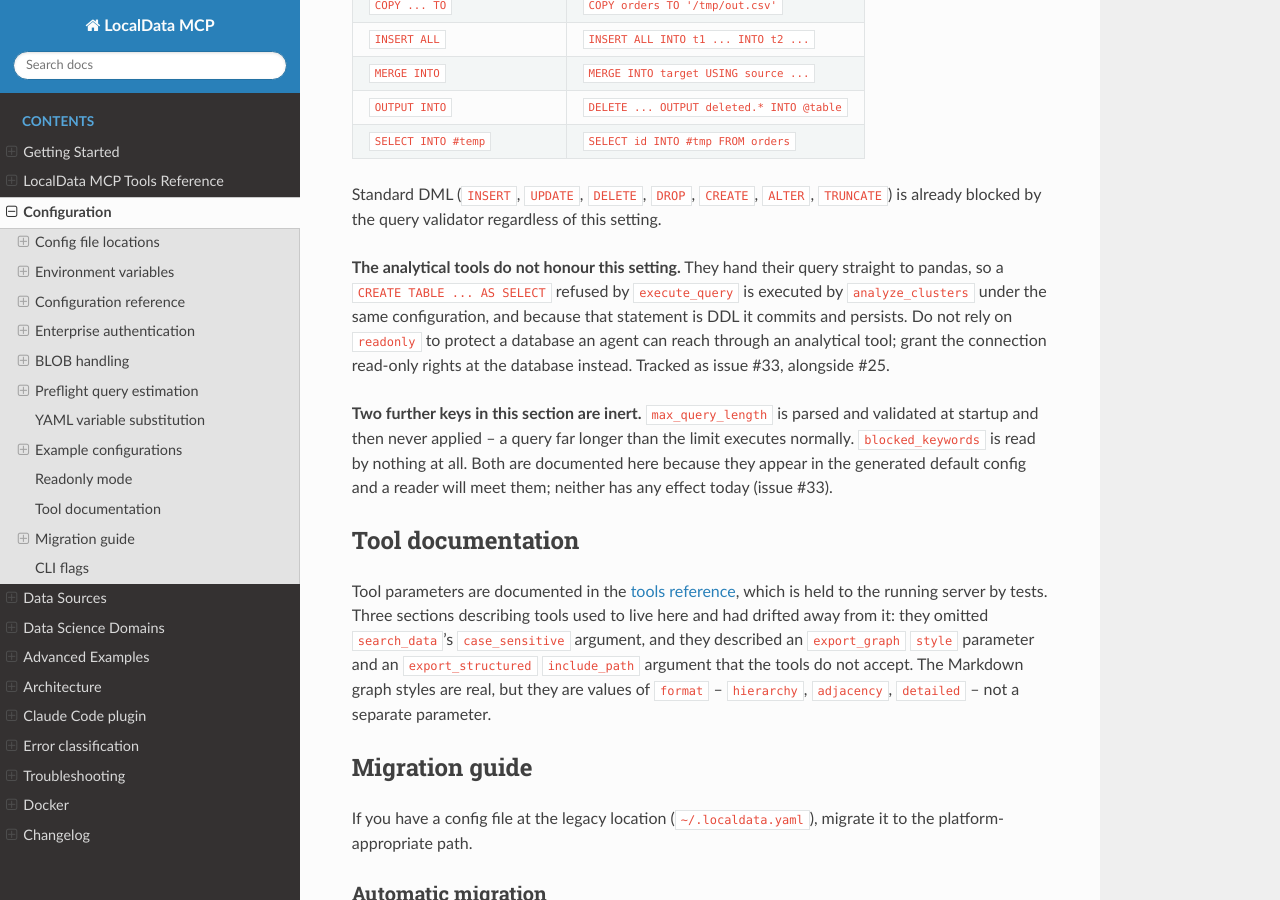
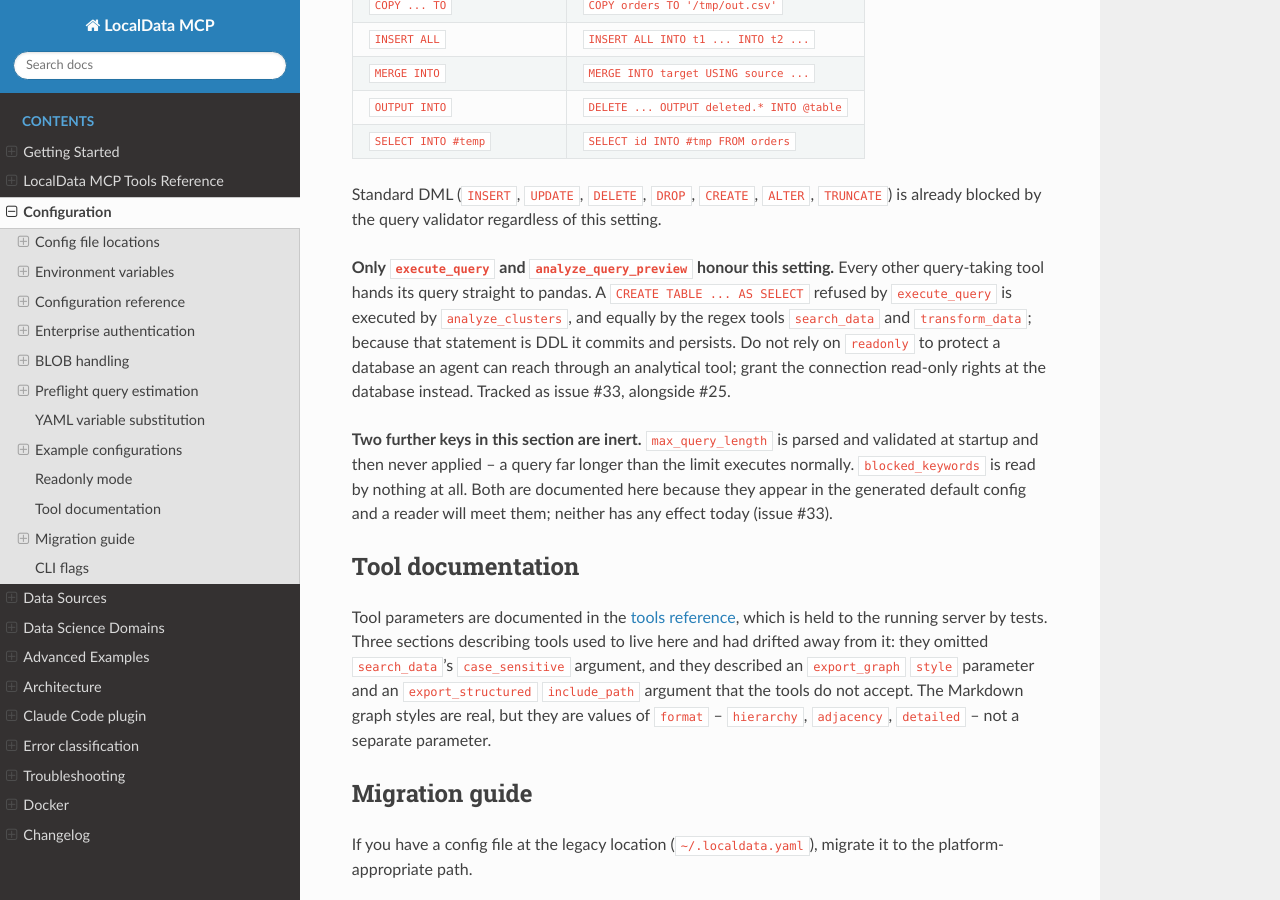
Before and after one commit to ChrisGVE/localdata-mcp, a Sphinx documentation site: the page built from docs/configuration.md, in a window 1280 px wide and 900 px high, scrolled down 14747 px. Built offline with Sphinx 7.4.7 and the Read the Docs theme 3.1.0, drawn with Linux system fonts in a browser that asks for light colours.

Commit message:
fix(security,docs): widen the documented read-only bypass, and remove authoring traces
The read-only bypass is broader than every page said. Five pages scoped it to
"the analytical tools"; executed with `security.readonly: true`, the regex tools
`search_data` and `transform_data` also run `CREATE TABLE ... AS SELECT`, and
`sqlite_master` shows both tables persisted afterwards. Only `execute_query` and
`analyze_query_preview` are gated. This matters for anyone planning the fix:
routing the analytical tools alone through the query parser would leave the
regex tools open. Recorded on the tracking issue with the reproduction.

Also:

- `connect_database` accepts 33 type tokens and its client-facing docstring
  listed 25, omitting mongodb, redis, elasticsearch, influxdb, neo4j, couchdb,
  oracle and mssql -- the ones the README advertises most prominently. Both the
  docstring and the reference table now group all 33 by kind.
- The landing page stated that every analytical tool takes a connection name and
  a SQL query; the four optimization tools take a table name.
- The optimization section required numeric identifiers for all columns. Only
  the columns a solver does arithmetic on must be numeric; `agent_id_column` and
  `task_id_column` accept text, which was verified by running one.
- The three behaviour changes made in this release cycle had no CHANGELOG entry.

Removed two traces of the machine this was written on: an absolute home-directory
path hardcoded as the logo script's source image, now overridable and defaulting
to a path inside the repository; and two references to a planning document that
is not part of the repository.

```diff
--- a/docs/configuration.md
+++ b/docs/configuration.md
@@ -588,10 +588,11 @@ catching patterns that embed a write inside an otherwise valid `SELECT`:
 
 Standard DML (`INSERT`, `UPDATE`, `DELETE`, `DROP`, `CREATE`, `ALTER`, `TRUNCATE`) is already blocked by the query validator regardless of this setting.
 
-**The analytical tools do not honour this setting.** They hand their query
-straight to pandas, so a `CREATE TABLE ... AS SELECT` refused by `execute_query`
-is executed by `analyze_clusters` under the same configuration, and because that
-statement is DDL it commits and persists. Do not rely on `readonly` to protect a
+**Only `execute_query` and `analyze_query_preview` honour this setting.** Every
+other query-taking tool hands its query straight to pandas. A
+`CREATE TABLE ... AS SELECT` refused by `execute_query` is executed by
+`analyze_clusters`, and equally by the regex tools `search_data` and
+`transform_data`; because that statement is DDL it commits and persists. Do not rely on `readonly` to protect a
 database an agent can reach through an analytical tool; grant the connection
 read-only rights at the database instead. Tracked as issue #33, alongside #25.
 
```
Also changed, not shown: CHANGELOG.md (+27 -0 lines), docs/advanced-examples.md (+5 -4 lines), docs/getting-started.md (+1 -1 lines), docs/index.md (+2 -2 lines), docs/tools-reference.md (+8 -3 lines), 4 other files.
